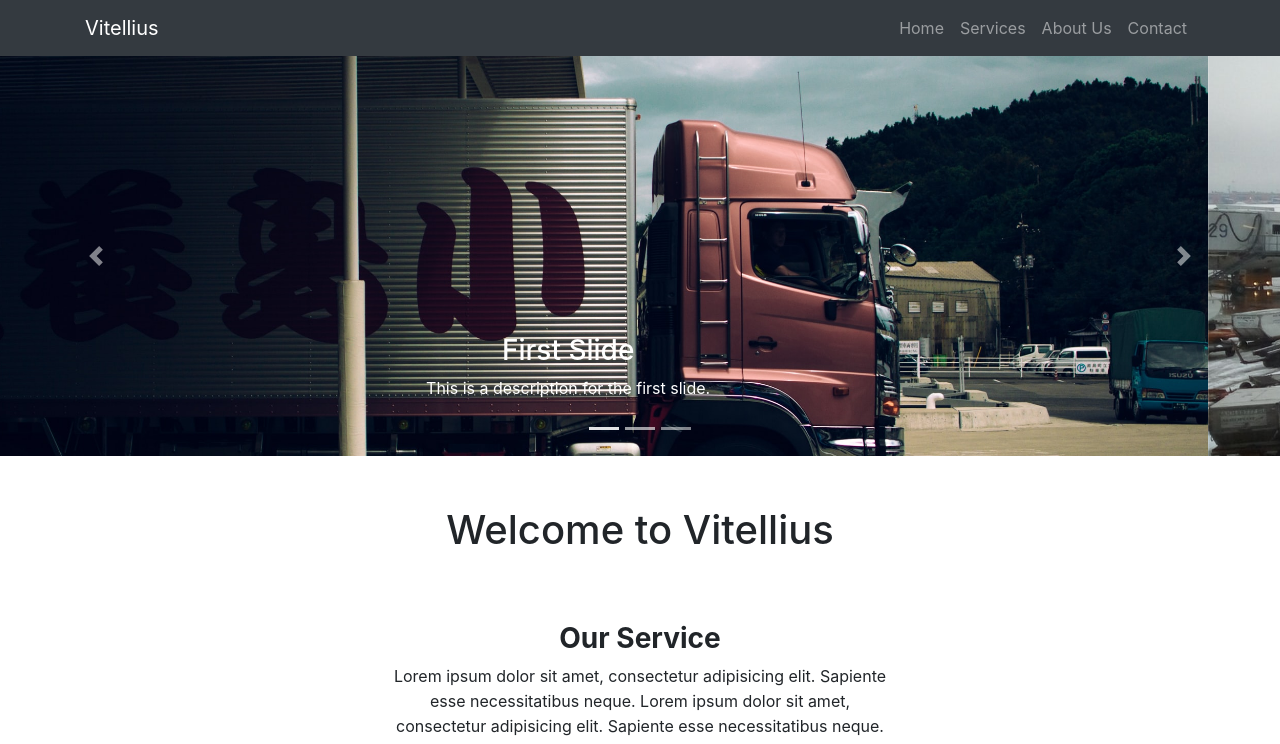
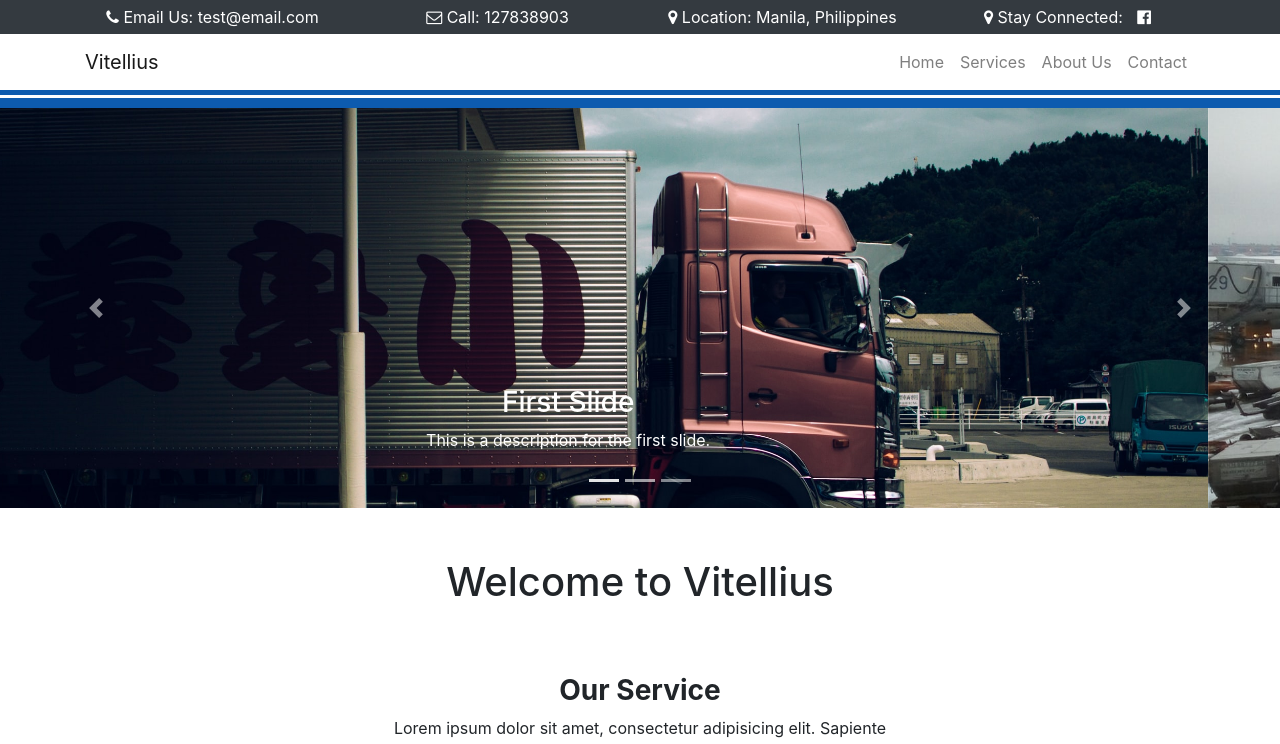
Before and after one commit to mrkhrabs/vitellius, a website: page index.html in a window 1280 px wide. Shown: the top 744 px of the page. Drawn offline with nearby package versions, Linux system fonts and the light colour scheme.

Commit message:
updated nav bar

```diff
--- a/css/modern-business.css
+++ b/css/modern-business.css
@@ -4,11 +4,36 @@
  * Licensed under MIT (https://github.com/BlackrockDigital/startbootstrap-logomodern-business-nav/blob/master/LICENSE)
  */
 body {
-  padding-top: 56px;
+  /*padding-top: 56px;*/
 }
 
 section {
 	margin-top: 50px;
+}
+
+.navbar{
+	border-bottom: 5px solid #0d5baf;
+}
+
+.topnav-border-style{
+	width: 100%;
+    border-bottom: 10px solid #0d5baf;
+    border-top: 3px solid #fff;
+}
+
+.top-contacts{
+	color: #fff;
+	background-color: #343a40;
+	text-align: center;
+	padding: 5px;
+}
+
+.top-contacts a{
+	color: #fff;
+}
+
+.top-contacts .social{
+	margin-left: 10px;
 }
 
 .carousel-item {
--- a/index.html
+++ b/index.html
@@ -12,17 +12,34 @@
 
   <!-- Bootstrap core CSS -->
   <link href="vendor/bootstrap/css/bootstrap.min.css" rel="stylesheet">
+  <link href="https://stackpath.bootstrapcdn.com/font-awesome/4.7.0/css/font-awesome.min.css" rel="stylesheet">
 
   <!-- Custom styles for this template -->
   <link href="css/modern-business.css" rel="stylesheet">
-	<link rel="stylesheet" href="//cdnjs.cloudflare.com/ajax/libs/animate.css/3.2.0/animate.min.css">
 
 </head>
 
 <body>
 
+	<div class="top-contacts d-none d-lg-block">
+		<div class="container">
+			<div class="row">
+				<div class="col-xl-12 col-lg-12">
+					<div class="row">
+						<div class="col-md-3"><i class="fa fa-phone margin-right-10px"></i> Email Us: test@email.com </div>
+						<div class="col-md-3"><i class="fa fa-envelope-o margin-right-10px"></i> Call: 127838903</div>
+						<div class="col-md-3"><i class="fa fa-map-marker margin-right-10px"></i> Location: Manila, Philippines</div>
+						<div class="col-md-3"><i class="fa fa-map-marker margin-right-10px"></i> Stay Connected: <span class="social"> <a target="_blank" href="http://facebook.com" class="fa fa-facebook-official" aria-hidden="true"></a> </span></div>
+					</div>
+				</div>
+			</div>
+		</div>
+	</div>
+
   <!-- Navigation -->
-  <nav class="navbar fixed-top navbar-expand-lg navbar-dark bg-dark fixed-top">
+	<div>
+		<nav class="navbar navbar-expand-lg navbar-light bg-white">
+
 			<div class="container">
 				<a class="navbar-brand" href="index.html">Vitellius</a>
 				<button class="navbar-toggler navbar-toggler-right" type="button" data-toggle="collapse" data-target="#navbarResponsive" aria-controls="navbarResponsive" aria-expanded="false" aria-label="Toggle navigation">
@@ -34,18 +51,20 @@
 						<a class="nav-link" href="#">Home</a>
 						</li>
 						<li class="nav-item">
-            <a class="nav-link" href="#">Services</a>
+						<a class="nav-link" href="#services">Services</a>
 						</li>
 					<li class="nav-item">
-            <a class="nav-link" href="#">About Us</a>
+						<a class="nav-link" href="#about">About Us</a>
 						</li>
 						<li class="nav-item">
-            <a class="nav-link" href="#">Contact</a>
+						<a class="nav-link" href="#contact">Contact</a>
 						</li>
 					</ul>
 				</div>
 			</div>
 		</nav>
+		<div class="topnav-border-style"></div>
+	</div>
 
 	<header>
     <div id="carouselExampleIndicators" class="carousel slide" data-ride="carousel">
@@ -91,7 +110,7 @@
   <!-- Page Content -->
   <div class="container">
 
-    <section>
+    <section id="services">
 		<h1 class="my-4">
 			<center>
 				<h1>Welcome to Vitellius</h1>
@@ -140,22 +159,12 @@
 			<a id="demo01" class="services-showAll" href="#animatedModal">Show All</a>
 		  </div>
 		</div>
-		<!--DEMO01-->
-    <div id="animatedModal">
-        <!--THIS IS IMPORTANT! to close the modal, the class name has to match the name given on the ID  class="close-animatedModal" -->
-        <div class="close-animatedModal">
-            CLOSE MODAL
-        </div>
 
-        <div class="modal-content">
-                  <!--Your modal content goes here-->
-        </div>
-    </div>
 		<!-- /.row -->
 	</section>
 
 
-    <section>
+    <section id="about">
 	<br />
 	<br />
 	<!-- Portfolio Section -->
@@ -179,7 +188,7 @@
 
 
 
-    <section>
+    <section id="contact">
 	<br />
 	<br />
 	<h2>Contact US</h2>
@@ -260,10 +269,6 @@
   <script src="vendor/bootstrap/js/bootstrap.bundle.min.js"></script>
   <script src="vendor/animatedModal/animatedModal.min.js"></script>
 
-  <script>
-	$("#demo01").animatedModal();
-  </script>
-
 </body>
 
 </html>
```
Lines whose indentation alone changed are shown as unchanged.
